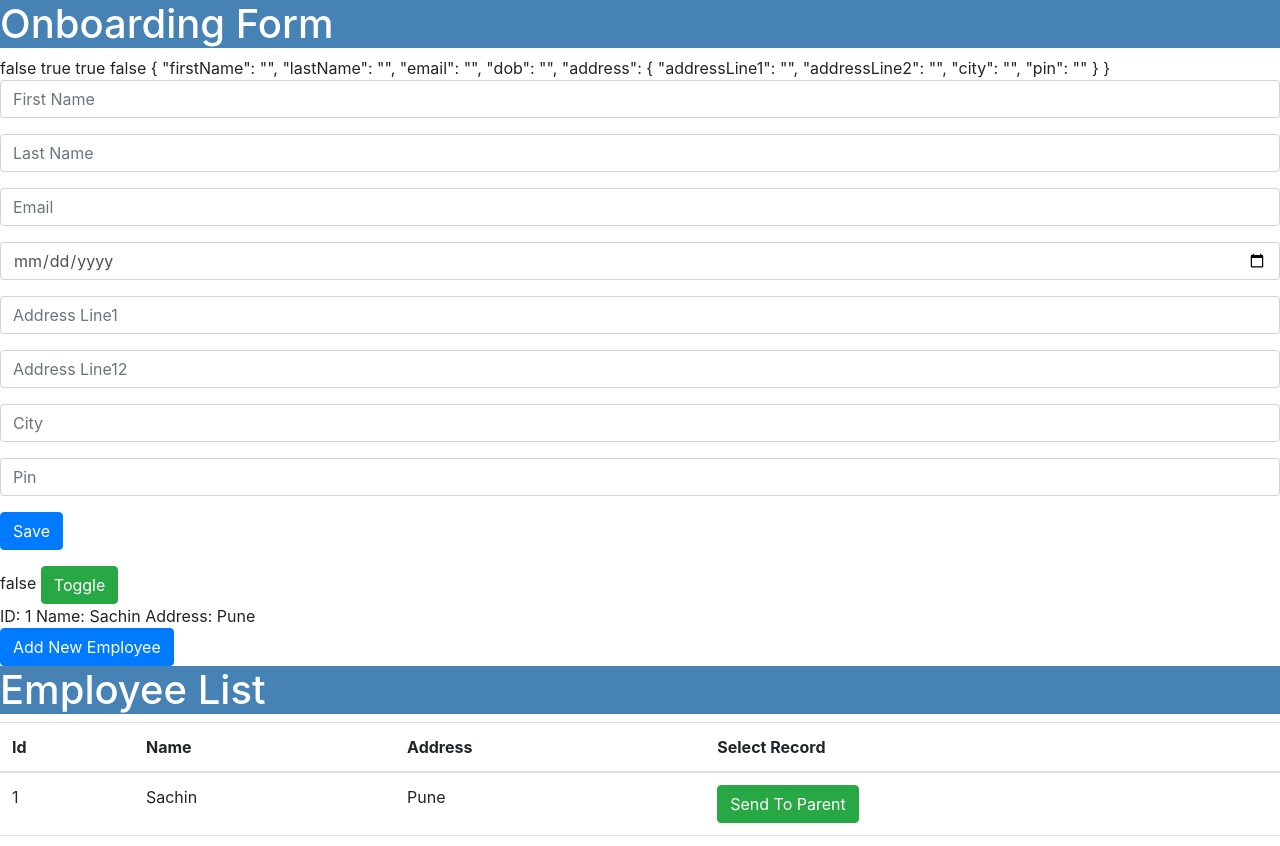
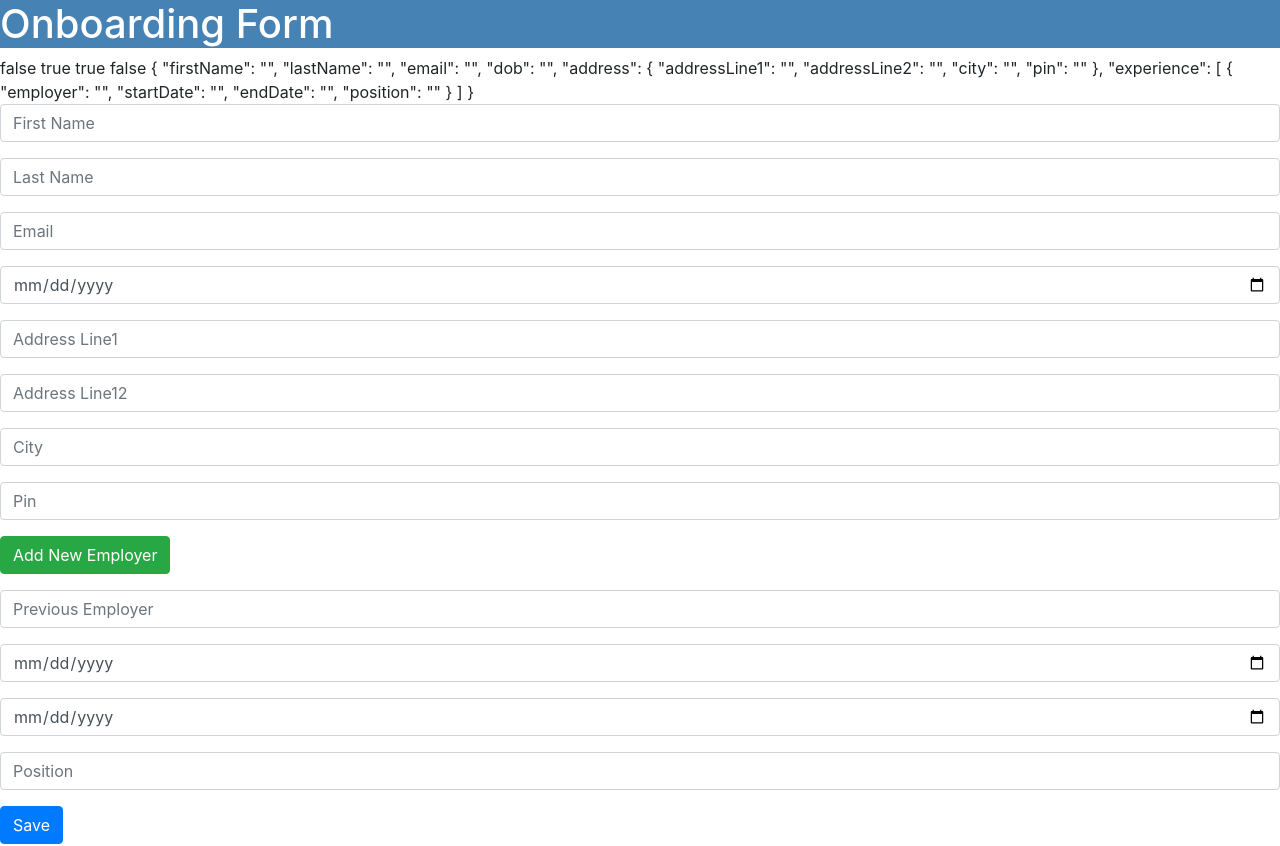
Before and after one commit to santoshyadav198613/Lips-Oct18-Angular, an Angular app: page / in a window 1280 px wide. Shown: the top 846 px of the page. Built offline with nearby package versions, Linux system fonts and the light colour scheme.

Commit message:
added formArray controls

```diff
--- a/src/app/employee/employee-onboarding/employee-onboarding.component.html
+++ b/src/app/employee/employee-onboarding/employee-onboarding.component.html
@@ -34,6 +34,33 @@
         </div>
     </div>
     <div class="form-group">
+        <button type="button" class="btn btn-success" (click)="addEmployer()">Add New Employer</button>
+    </div>
+    <div class="form-group" formArrayName="experience">
+        <div class="form-group" *ngFor="let exp of onboardingForm['controls'].experience['controls'];let i=index">
+            <div class="form-group" [formGroupName]="i">
+                <div class="form-group">
+                    <input class="form-control" type="text" formControlName="employer" name="employer" placeholder="Previous Employer">
+                </div>
+                <div class="form-group">
+                    <input class="form-control" type="date" formControlName="startDate" name="sdate" placeholder="Start Date">
+                </div>
+                <div class="form-group">
+                    <input class="form-control" type="date" formControlName="endDate" name="edate" placeholder="End Date">
+                </div>
+                <div class="form-group">
+                    <input class="form-control" type="text" formControlName="position" name="position" placeholder="Position">
+                </div>
+                <div *ngIf="i>0" class="form-group">
+                    <button type="button" class="btn btn-danger"
+                     (click)="removeEmployer(i)">
+                        Remove Employer
+                    </button>
+                </div>
+            </div>
+        </div>
+    </div>
+    <div class="form-group">
         <button [disabled]="onboardingForm.invalid" type="submit" class="btn btn-primary">Save</button>
     </div>
 </form>
--- a/src/app/employee/employee-onboarding/employee-onboarding.component.ts
+++ b/src/app/employee/employee-onboarding/employee-onboarding.component.ts
@@ -1,5 +1,5 @@
 import { Component, OnInit } from '@angular/core';
-import { FormBuilder, FormGroup, FormControl } from '@angular/forms';
+import { FormBuilder, FormGroup, FormControl, FormArray } from '@angular/forms';
 
 @Component({
   selector: 'app-employee-onboarding',
@@ -18,16 +18,36 @@ export class EmployeeOnboardingComponent implements OnInit {
       lastName: new FormControl(''),
       email: new FormControl(''),
       dob: new FormControl(''),
-      address : this.fb.group({
+      address: this.fb.group({
         addressLine1: new FormControl(''),
         addressLine2: new FormControl(''),
         city: new FormControl(''),
         pin: new FormControl('')
-      })
+      }),
+      experience: this.fb.array([
+        this.buildForm()
+      ])
     }
     );
   }
 
+  buildForm() {
+    return this.fb.group({
+      employer: new FormControl(''),
+      startDate: new FormControl(''),
+      endDate: new FormControl(''),
+      position: new FormControl('')
+    });
+  }
 
+  addEmployer() {
+    const experience = this.onboardingForm.controls['experience'] as FormArray;
+    experience.push(this.buildForm());
+  }
+
+  removeEmployer(i:number) {
+    const experience = this.onboardingForm.controls['experience'] as FormArray;
+    experience.removeAt(i);
+  }
 
 }
```
Lines whose indentation alone changed are shown as unchanged.
